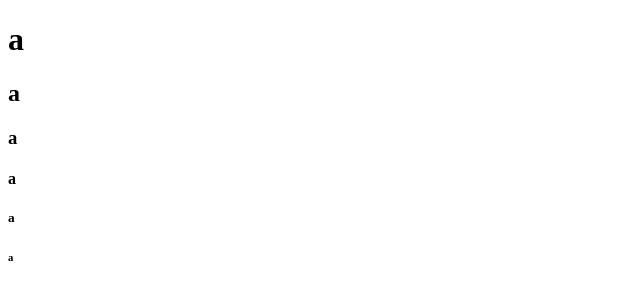
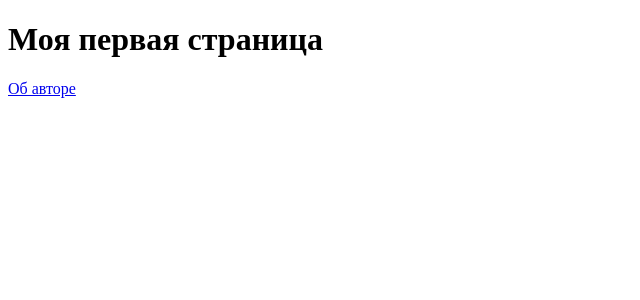
Before and after one commit to Andrake1959/if-html, a website: page index.html in a window 1280 px wide. Shown: the whole page, without its empty margins (0-640 px from the left). Drawn offline with Linux system fonts and the light colour scheme.

Commit message:
Added title and link to directory "about". Created directory "about".

```diff
--- a/index.html
+++ b/index.html
@@ -2,14 +2,10 @@
 <html lang="en">
   <head>
     <meta charset="UTF-8" />
-    <title>Title</title>
+    <title>Моя первая страница</title>
   </head>
   <body>
-    <h1>a</h1>
-    <h2>a</h2>
-    <h3>a</h3>
-    <h4>a</h4>
-    <h5>a</h5>
-    <h6>a</h6>
+    <h1>Моя первая страница</h1>
+    <a href="about" target="_blank">Об авторе</a>
   </body>
 </html>
```
Also changed, not shown: about/index.html (renamed from about.html, +1 -1 lines).
